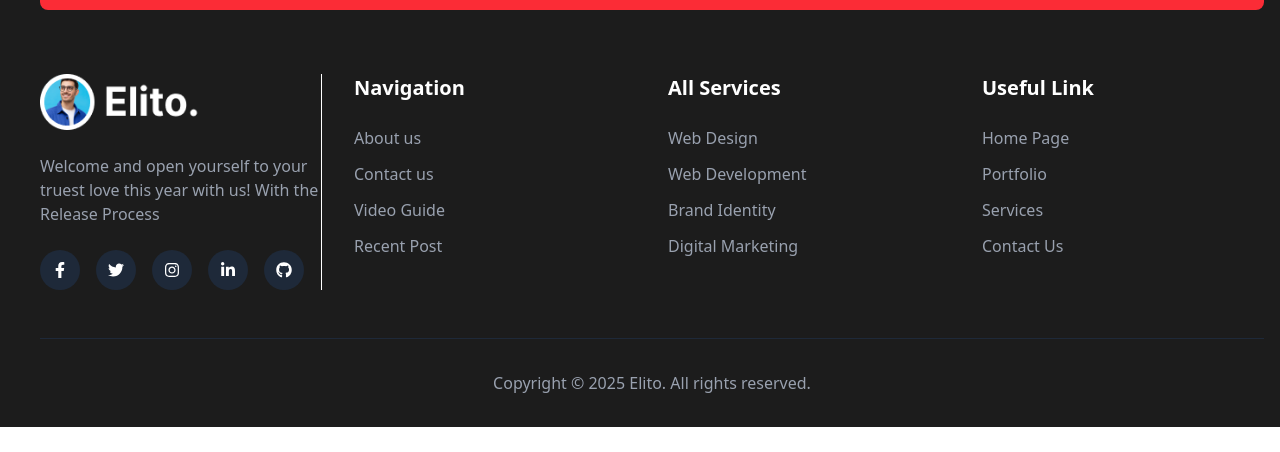
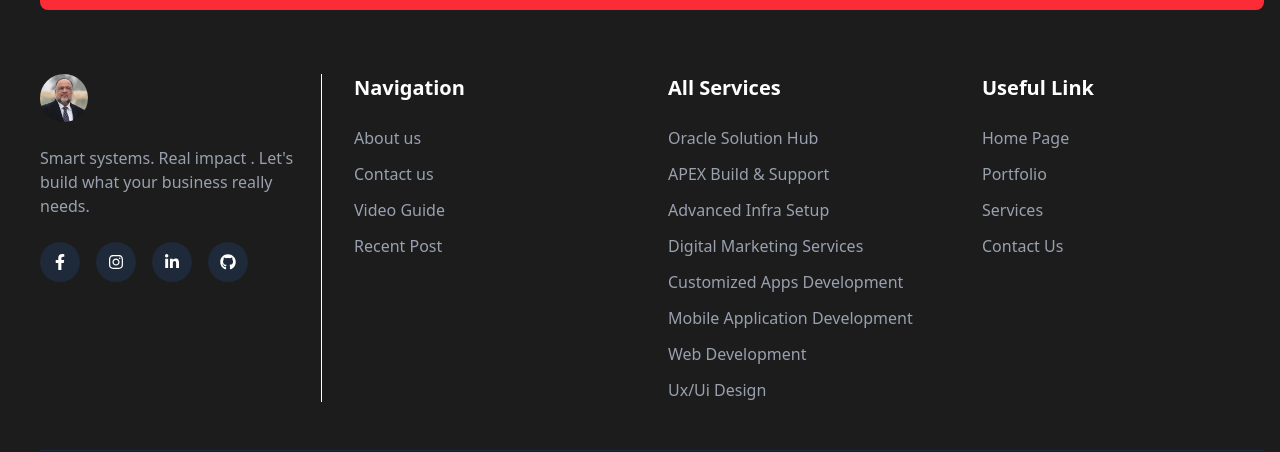
Before and after one commit to AhmadMahmoodRana-dev/SirMobin, a React (Vite) app: page /contactUs in a window 1280 px wide. Shown: the part 1810-2262 px from the top of the page. Before the commit the page ends 2237 px from the top, so only its background shows below. Built offline with nearby package versions, Linux system fonts and the light colour scheme.

Commit message:
Things Update

```diff
--- a/src/Project.js
+++ b/src/Project.js
@@ -27,30 +27,30 @@ import fourth6 from "./assets/fourth/7.png";
 
 const projects = [
   {
-    title: "Vidungo - Video Conference Landing Page",
-    category: "Conference / Event",
+    title: "React native based, mobile - ESS for an Organization",
+    category: "React Native / ESS-Mobile App",
     image: image1,
-    slug: "vidungo-video-conference",
+    slug: "es-mobile",
     images: [image1, first1, first2, first3,first4],
   },
   {
-    title: "Zelda - Real Estate Mobile Application",
-    category: "Mobile Application",
+    title: "Web Based - Employee Self Service Application",
+    category: "Employee Self Service/Oracle Apex",
     image: image2,
-    slug: "vidungo-video-conference1",
+    slug: "web-based",
     images: [image2,second1,second2],
   },
   {
-    title: "Huxly - Male Model Portfolio Template",
-    category: "Website / e-Commerce",
+    title: "Full Stack .NET Working Technologies - Banner",
+    category: "Web Application Development",
     image: image3,
-    slug: "vidungo-video-conference2",
+    slug: "net-working-technology",
     images: [image3, third1,third2,third3,third4],
   },
 
   {
-    title: "Vidungo - Video Conference Landing Page1",
-    category: "Conference / Event",
+    title: "Full Oracle Suit - Available through one windows",
+    category: "Customized oracle Solution",
     image: image4,
     slug: "vidungo-video-conference3",
     images: [image4,fourth1,fourth2,fourth3,fourth4,fourth5,fourth6],
--- a/src/components/Home/AdvantageSection.jsx
+++ b/src/components/Home/AdvantageSection.jsx
@@ -32,7 +32,7 @@ const AdvantageSection = () => {
     { label: "Oracle Apex", value: 90, color: "text-red-400 border-red-600" },
     {
       label: "Bussiness Technologies",
-      value: 95,
+      value: 96,
       color: "text-orange-400 border-orange-500",
     },
     { label: "Database Technologies", value: 92, color: "text-blue-400 border-blue-500" },
--- a/src/components/Home/Hero.jsx
+++ b/src/components/Home/Hero.jsx
@@ -1,9 +1,7 @@
 import { Link } from "react-router-dom";
 import { AnimatePresence, motion } from "framer-motion";
 import background from "../../assets/main-bg.jpg";
-import profile from "../../assets/profile.jpg";
-import photoshop from "../../assets/photoshop.png";
-import sketch from "../../assets/sketch.png";
+import profile from "../../assets/logo.jpg";
 import { FaArrowRight } from "react-icons/fa";
 import { useEffect, useState } from "react";
 
--- a/src/layout/Footer.jsx
+++ b/src/layout/Footer.jsx
@@ -1,9 +1,27 @@
 import { Link } from 'react-router-dom';
 import { motion } from 'framer-motion';
-import { FaFacebookF, FaTwitter, FaInstagram, FaLinkedinIn, FaGithub } from 'react-icons/fa';
-import logo from "../assets/logo.png";
+import { FaFacebookF,FaInstagram, FaLinkedinIn, FaGithub } from 'react-icons/fa';
+import logo from "../assets/logo.jpg";
 
 const Footer = () => {
+  const Icons = [
+    {
+      icon:FaFacebookF,
+      link:"https://www.facebook.com/share/1ANS3NPnoH/"
+    },
+    {
+      icon:FaInstagram,
+      link:"https://www.instagram.com/syed.mobinahmad?igsh=c25jNGR6OWxwNGdh"
+    },
+    {
+      icon:FaLinkedinIn,
+      link:"https://www.linkedin.com/in/mobin-ahmad-36944111/"
+    },
+    {
+      icon:FaGithub,
+      link:"https://github.com/mobin-ahmad"
+    },
+  ]
   return (
     <footer className="bg-[#1c1c1c] bg-gradient-to-br 2xl:pl-20 xl:pl-6 lg:pl-4 md:pl-4 pl-4 text-white pt-20 pb-8">
       <div className="container mx-auto px-4">
@@ -43,20 +61,20 @@ const Footer = () => {
           {/* Logo and About */}
           <div className='lg:border-r'>
             <Link to="/" className="flex items-center mb-6">
-              <img src={logo} alt="Elito Logo" className="h-14 w-40" />
+            <img src={logo} alt="Elito Logo" className="h-12 rounded-full w-12" />
             </Link>
             <p className="text-gray-400 mb-6">
-              Welcome and open yourself to your truest love this year with us! With the Release Process
-            </p>
+Smart systems. Real impact . Let's build what your business really needs.
+</p>
             <div className="flex space-x-4">
-              {[FaFacebookF, FaTwitter, FaInstagram, FaLinkedinIn, FaGithub].map((Icon, index) => (
+              {Icons.map((Icon, index) => (
                 <motion.a
                   key={index}
-                  href="#"
+                  href={Icon.link}
                   className="w-10 h-10 rounded-full bg-gray-800 flex items-center justify-center hover:bg-opacity-80 transition duration-300"
                   whileHover={{ scale: 1.1 }}
                 >
-                  <Icon />
+                  <Icon.icon/>
                 </motion.a>
               ))}
             </div>
@@ -77,10 +95,14 @@ const Footer = () => {
           <div>
             <h4 className="text-xl font-bold mb-6">All Services</h4>
             <ul className="space-y-3">
-              <li><Link to="#" className="text-gray-400 hover:text-white transition duration-300">Web Design</Link></li>
+              <li><Link to="#" className="text-gray-400 hover:text-white transition duration-300">Oracle Solution Hub</Link></li>
+              <li><Link to="#" className="text-gray-400 hover:text-white transition duration-300">APEX Build & Support</Link></li>
+              <li><Link to="#" className="text-gray-400 hover:text-white transition duration-300">Advanced Infra Setup</Link></li>
+              <li><Link to="#" className="text-gray-400 hover:text-white transition duration-300">Digital Marketing Services</Link></li>
+              <li><Link to="#" className="text-gray-400 hover:text-white transition duration-300">Customized Apps Development</Link></li>
+              <li><Link to="#" className="text-gray-400 hover:text-white transition duration-300">Mobile Application Development</Link></li>
               <li><Link to="#" className="text-gray-400 hover:text-white transition duration-300">Web Development</Link></li>
-              <li><Link to="#" className="text-gray-400 hover:text-white transition duration-300">Brand Identity</Link></li>
-              <li><Link to="#" className="text-gray-400 hover:text-white transition duration-300">Digital Marketing</Link></li>
+              <li><Link to="#" className="text-gray-400 hover:text-white transition duration-300">Ux/Ui Design</Link></li>
             </ul>
           </div>
 
@@ -88,10 +110,10 @@ const Footer = () => {
           <div>
             <h4 className="text-xl font-bold mb-6">Useful Link</h4>
             <ul className="space-y-3">
-              <li><Link to="/" className="text-gray-400 hover:text-white transition duration-300">Home Page</Link></li>
+              <li><Link to="/#hero" className="text-gray-400 hover:text-white transition duration-300">Home Page</Link></li>
               <li><Link to="/portfolio" className="text-gray-400 hover:text-white transition duration-300">Portfolio</Link></li>
-              <li><Link to="/services" className="text-gray-400 hover:text-white transition duration-300">Services</Link></li>
-              <li><Link to="/contact" className="text-gray-400 hover:text-white transition duration-300">Contact Us</Link></li>
+              <li><Link to="/#allservices" className="text-gray-400 hover:text-white transition duration-300">Services</Link></li>
+              <li><Link to="/contactUs" className="text-gray-400 hover:text-white transition duration-300">Contact Us</Link></li>
             </ul>
           </div>
         </motion.div>
--- a/src/layout/Header.jsx
+++ b/src/layout/Header.jsx
@@ -1,7 +1,7 @@
 import { useState, useEffect } from "react";
 import { Link } from "react-router-dom";
 import { FaBars, FaTimes } from "react-icons/fa";
-import logo from "../assets/logo.png";
+import logo from "../assets/logo.jpg";
 import { FaArrowRightLong } from "react-icons/fa6";
 
 const Header = () => {
@@ -49,7 +49,8 @@ const Header = () => {
       <div className="container mx-auto px-4 flex justify-between items-center">
         <div className="flex items-center">
           <Link to="/" className="flex items-center">
-            <img src={logo} alt="Elito Logo" className="h-14 w-40" />
+            <img src={logo} alt="Elito Logo" className="h-12 rounded-full w-12" />
+            <h1>Name</h1>
           </Link>
         </div>
 
--- a/src/pages/ProjectDetail.jsx
+++ b/src/pages/ProjectDetail.jsx
@@ -10,9 +10,9 @@ const ProjectDetails = () => {
 
   return (
     <div className="bg-[#1c1c1c] min-h-screen p-6 text-white">
-      <div className="flex flex-col items-center gap-6 justify-center mt-22">
+      <div className="flex flex-col items-center gap-10 justify-center mt-22">
         {project.images.map((img, i) => (
-          <img key={i} src={img} alt={`Slide ${i + 1}`} className="w-[90%] h-[100%] object-cover rounded-lg" />
+          <img key={i} src={img} alt={`Slide ${i + 1}`} className="w-[60%] h-[60%] object-cover rounded-lg" />
         ))}
       </div>
     </div>
```
Also changed, not shown: src/assets/logo.jpg (added).
